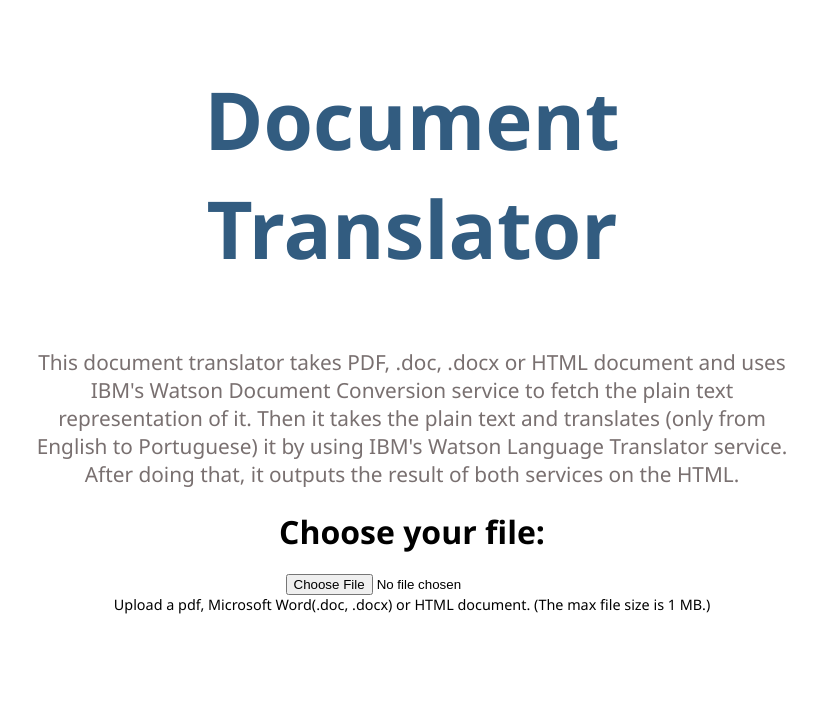
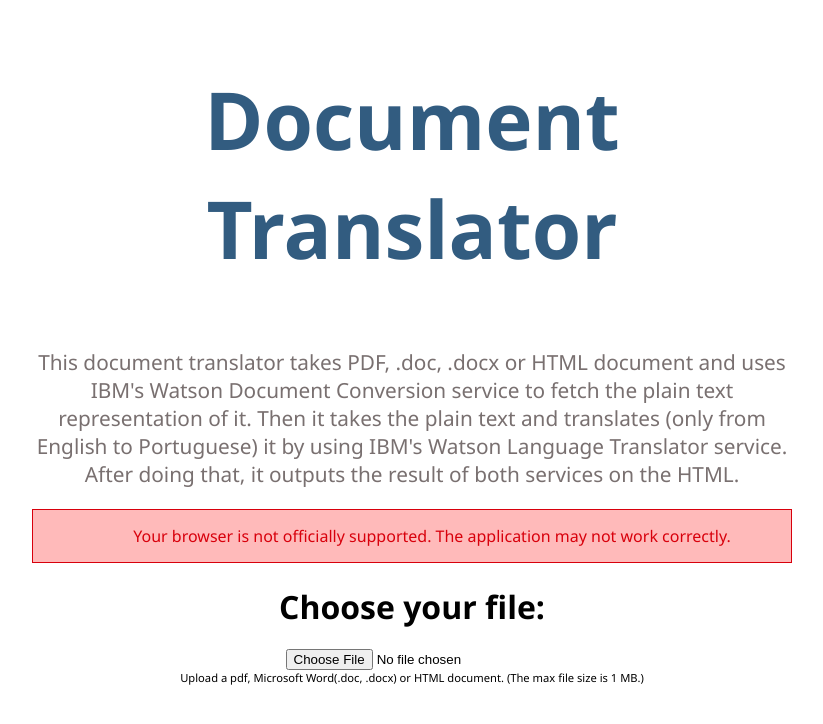
Before and after one commit to felipefiali/DocumentTranslator, a website: page index.html in a window 1280 px wide. Shown: the whole page, without its empty margins (228-1051 px from the left). Drawn offline with Linux system fonts and the light colour scheme.

Commit message:
Fixing some styles; Adding a browser validation and error message; Changing the application initialization; Editing the readme.MD file.

```diff
--- a/app.js
+++ b/app.js
@@ -92,11 +92,5 @@
 
 
 app.listen(appEnv.port, '0.0.0.0', function() {
-	  // print a message when the server starts listening
 	  console.log("server starting on " + appEnv.url);
 	});
-
-/*
-app.listen(3000, function () {
-  console.log('Listening on port 3000');
-}); */
--- a/css/style.css
+++ b/css/style.css
@@ -48,7 +48,7 @@
 }
 
 .small-help {
-	font-size: 0.9em;
+	font-size: 0.7em;
 }
 
 .overflow-with-scroll {
@@ -64,3 +64,13 @@
 	margin-top: 1.5em;
 	margin-bottom: 1.5em;
 }
+
+.error-message {
+	color: #D8000C;
+	background-color: #FFBABA;
+	border: 1px solid;
+	margin: 10px 0px;
+	padding:15px 10px 15px 50px;
+	background-repeat: no-repeat;
+	background-position: 10px center;
+}
--- a/index.html
+++ b/index.html
@@ -1,10 +1,13 @@
 <html>
 	<head>
 		<link href="css/style.css" rel="stylesheet">
-		<link href="css/watson-bootstrap-style.css" rel="stylesheet">
 		<script src="js/fileHandler.js" type="text/javascript"></script>
 		<script src="js/documentConversionHandler.js" type="text/javascript"></script>
 		<script src="js/languageTranslator.js" type="text/javascript"></script>
+		<script src="js/browserCompatibilityCheck.js" type="text/javascript"></script>
+		<script type="text/javascript">
+		 	window.onload = checkBrowser;
+		</script>
 	</head>
 	<body>
 	<div class="container">
@@ -15,9 +18,10 @@
 	      	Then it takes the plain text and translates (only from English to Portuguese) it by using IBM's Watson Language Translator service. After doing that, it outputs the result of both services on the HTML.
 	      </p>
       </div>
-
-
-
+      <div style="display: none;" id="errorMessage">
+      	    <div class="error-message">Your browser is not officially supported.
+      		The application may not work correctly.</div>
+      </div>
       <h1>Choose your file:</h1>
 
       <form id="fileupload" method='POST' encType='multipart/form-data' action='/upload'>
@@ -25,7 +29,7 @@
                     <div>
                         <input id="fileInput" type="file"
                            accept="application/pdf, application/msword, application/vnd.openxmlformats-officedocument.wordprocessingml.document, .html"
-                           title="Choose an file to upload" name="document" onChange="handleFile(this.form);" ref="file" />
+                           title="Choose an file to upload" name="document" onChange="handleFile(this.form);" />
                            <div class="small-help">
                         Upload a pdf, Microsoft Word(.doc, .docx) or HTML document.
                         (The max file size is 1 MB.)
--- /dev/null
+++ b/js/browserCompatibilityCheck.js
@@ -0,0 +1,11 @@
+function checkBrowser() {
+	var isFirefox = typeof InstallTrigger !== 'undefined';
+
+	var isChrome = !!window.chrome && !!window.chrome.webstore;
+
+	if (isFirefox == false && isChrome == false) {
+		var errorElement = document.getElementById('errorMessage');
+
+		errorElement.style.display = "block";
+	}
+}
```
Also changed, not shown: README.md.
